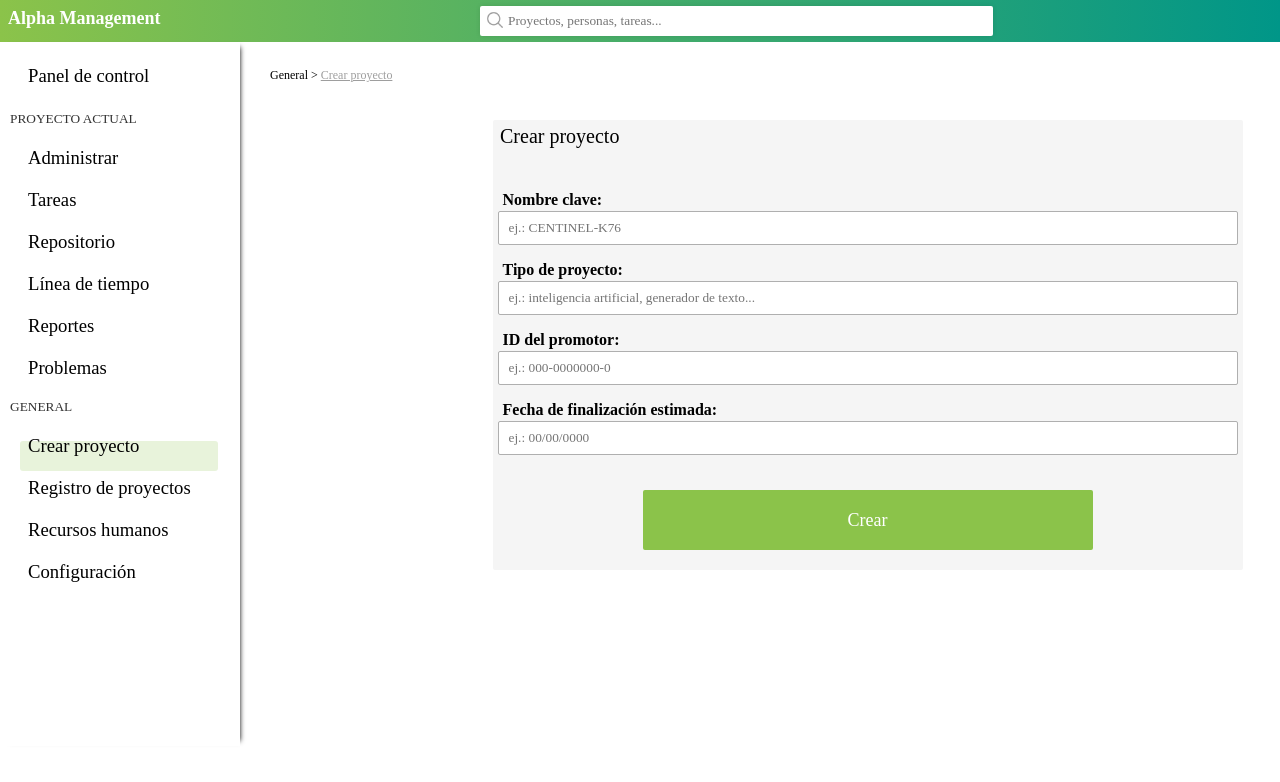
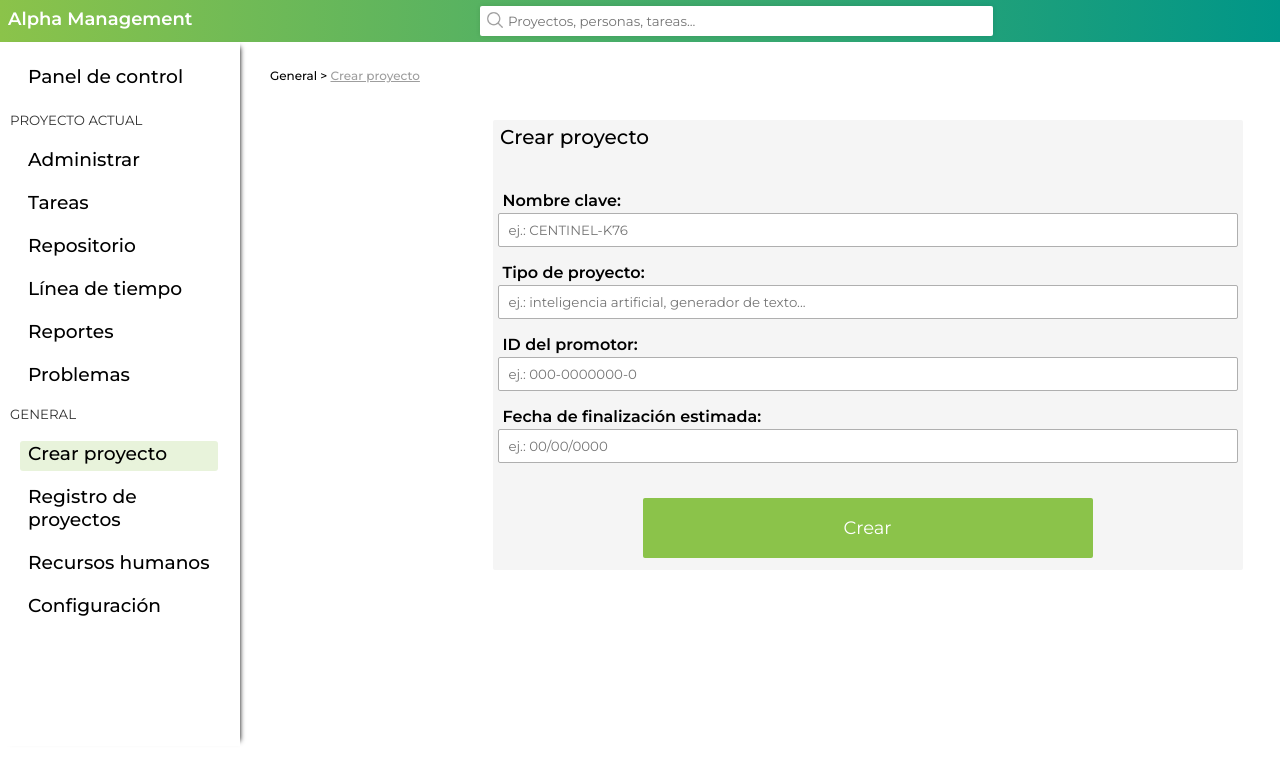
Before and after one commit to alonsogb11/AlphaManagement-UI, a plain HTML site: page Proyecto final/Creación de proyectos/creación_de_proyecto.html in a window 1280 px wide. Shown: the top 782 px of the page. Drawn offline with Linux system fonts and the light colour scheme.

Commit message:
Actualización de tipografía, para que sea visible para todos los dispositivos

```diff
--- a/Proyecto final/Creación de proyectos/creación_de_proyecto.html
+++ b/Proyecto final/Creación de proyectos/creación_de_proyecto.html
@@ -6,6 +6,9 @@
     <link rel="icon" href="Imágenes/icon.png">
     <title>Crear nuevo proyecto - Alpha</title>
     <link rel="stylesheet" href="creación_de_proyecto.css">
+    <link rel="preconnect" href="https://fonts.googleapis.com">
+    <link rel="preconnect" href="https://fonts.gstatic.com" crossorigin>
+    <link href="https://fonts.googleapis.com/css2?family=Montserrat:ital,wght@0,100..900;1,100..900&display=swap" rel="stylesheet">
 </head>
 <body class="cuerpo">
     <nav id="grad">
```
Also changed, not shown: Proyecto final/Inicio de sesión/login.html (+3 -0 lines), Proyecto final/Recursos humanos/registro_de_rh.html (+3 -0 lines), Proyecto final/Registro de proyectos/registro_de_proyectos.html (+3 -0 lines), index.html (+3 -0 lines).
